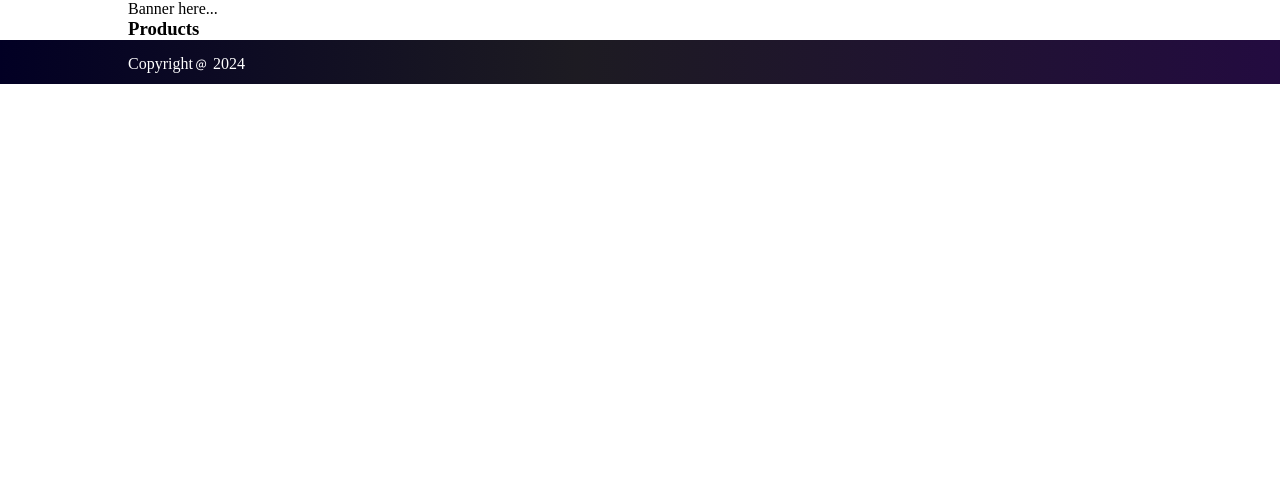
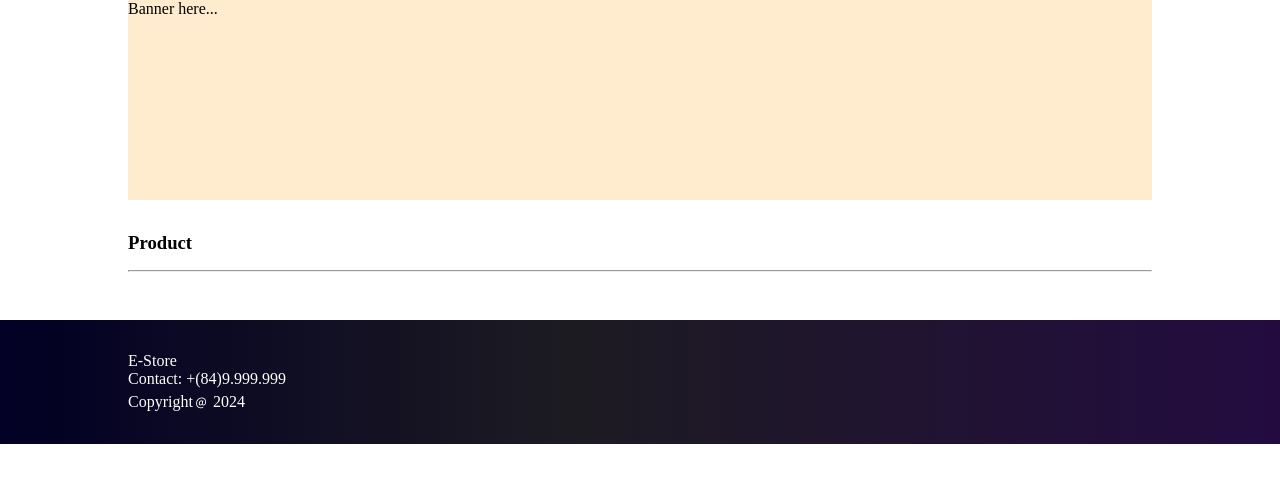
Before and after one commit to phatnguyen9722/e-store, a Django app: template store/templates/pages/home.html in a window 1280 px wide. Shown: the part 51-534 px from the top of the page. Run offline with Django 3.2, Linux system fonts and the light colour scheme; the template is opened without the code that fills it, so the values that code supplies are empty.

Commit message:
[CUSTOMIZE] product html

```diff
--- a/store/static/css/style.css
+++ b/store/static/css/style.css
@@ -33,16 +33,43 @@ nav {
 }
 /* #endregion Header  */
 
+/* =================== SLIDER  =================== */
+/* #region Slider */
+#slider {
+    width: 100%;
+    height: 200px;
+    background-color: blanchedalmond;
+}
+/* #endregion Slider */
+
 /* =================== BODY CONTENT =================== */
 /* #region Content */
+.product_container {
+    padding-top: 2rem;
+    padding-bottom: 1rem;
+}
+
+.product_title {
+    padding-bottom: 1rem;
+}
+
 .products {
+    padding-top: 1rem;
     width: 100%;
     display: flex;
     flex-wrap: wrap;
 }
 
-.product {
+.product-card {
     flex-basis: 25%;
+    padding-right: 4rem;
+    height: 190px;
+}
+
+.product-img {
+    width: 100%;
+    height: 100px;
+    background-color: blueviolet;
 }
 /* #endregion Content */
 
@@ -56,6 +83,6 @@ footer {
 }
 
 .footer {
-    padding: 10px 0 10px 0;
+    padding: 2rem 0 2rem 0;
 }
 /* #endregion Footer */
--- a/store/templates/base.html
+++ b/store/templates/base.html
@@ -80,6 +80,8 @@
     <!-- #region Footer -->
     <footer id="footer">
         <div class="footer container">
+            E-Store </br>
+            Contact: +(84)9.999.999 </br>
             Copyright﹫ 2024
         </div>
 
--- a/store/templates/pages/home.html
+++ b/store/templates/pages/home.html
@@ -13,11 +13,13 @@
 {% block main-content %}
 
 <div class="product_container">
-    <h3>Products</h3>
+    <h3 class="product_title">Product</h3>
+    <hr>
     <div class="products">
         {% for product in products|slice:":4" %}
-        <div class="product">
-            <h6><strong>{{ product.title }}</strong></h6>
+        <div class="product-card">
+            <img class="product-img" src="" alt="">
+            <h5><strong>{{ product.title }}</strong></h5>
             <hr>
             <p>{{ product.description }}</p>
             <p>Stock: {{ product.inventory }}</p>
@@ -29,8 +31,9 @@
     </div>
     <div class="products">
         {% for product in products|slice:"4:8" %}
-        <div class="product">
-            <h6><strong>{{ product.title }}</strong></h6>
+        <div class="product-card">
+            <img class="product-img" src="" alt="">
+            <h5><strong>{{ product.title }}</strong></h5>
             <hr>
             <p>{{ product.description }}</p>
             <p>Stock: {{ product.inventory }}</p>
```
Also changed, not shown: store/views.py (+8 -5 lines).
